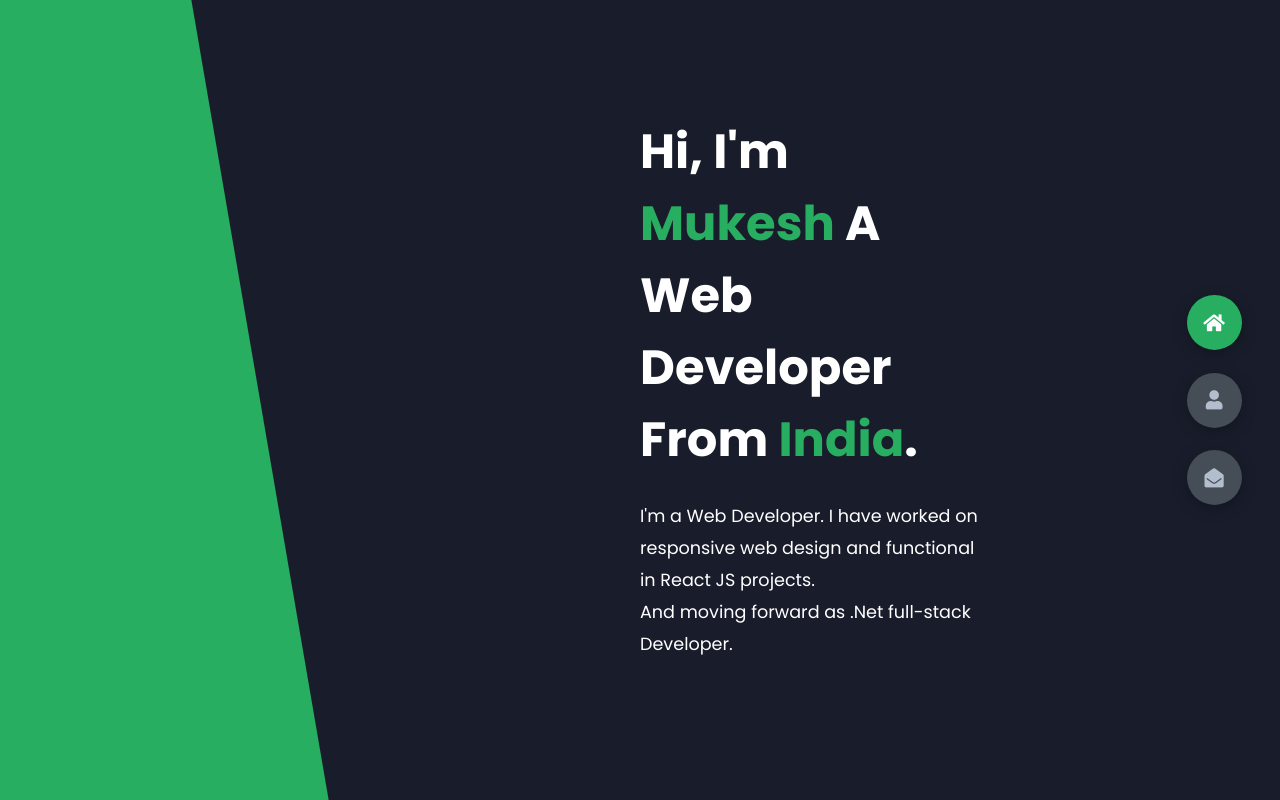
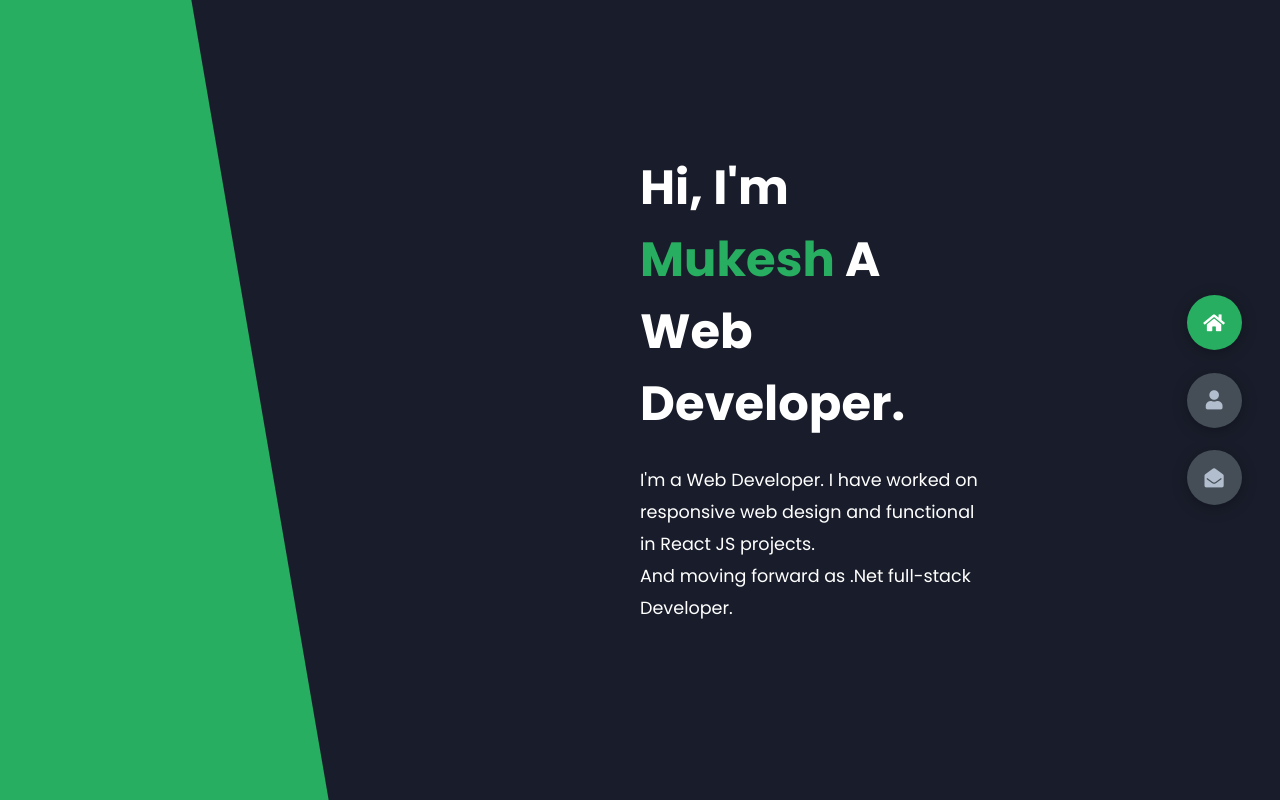
Before and after one commit to MukeshMhanta02/mukesh_, a plain HTML site: page index.html in a window 1280 px wide. Drawn offline with nearby package versions, Linux system fonts and the light colour scheme; a script that the page names is missing.

Commit message:
commit 22-07-2022-12:50

```diff
--- a/index.html
+++ b/index.html
@@ -31,7 +31,8 @@
             <div class="right-header">
                 <h1 class="name">
                     Hi, I'm <span>Mukesh</span>
-                    A Web Developer From <span style="color: #27AE60;">India</span>.
+                    A Web Developer.
+                    <!-- From <span style="color: #27AE60;">India</span> -->
                 </h1>
                 <p>
                     I'm a Web Developer.
```
